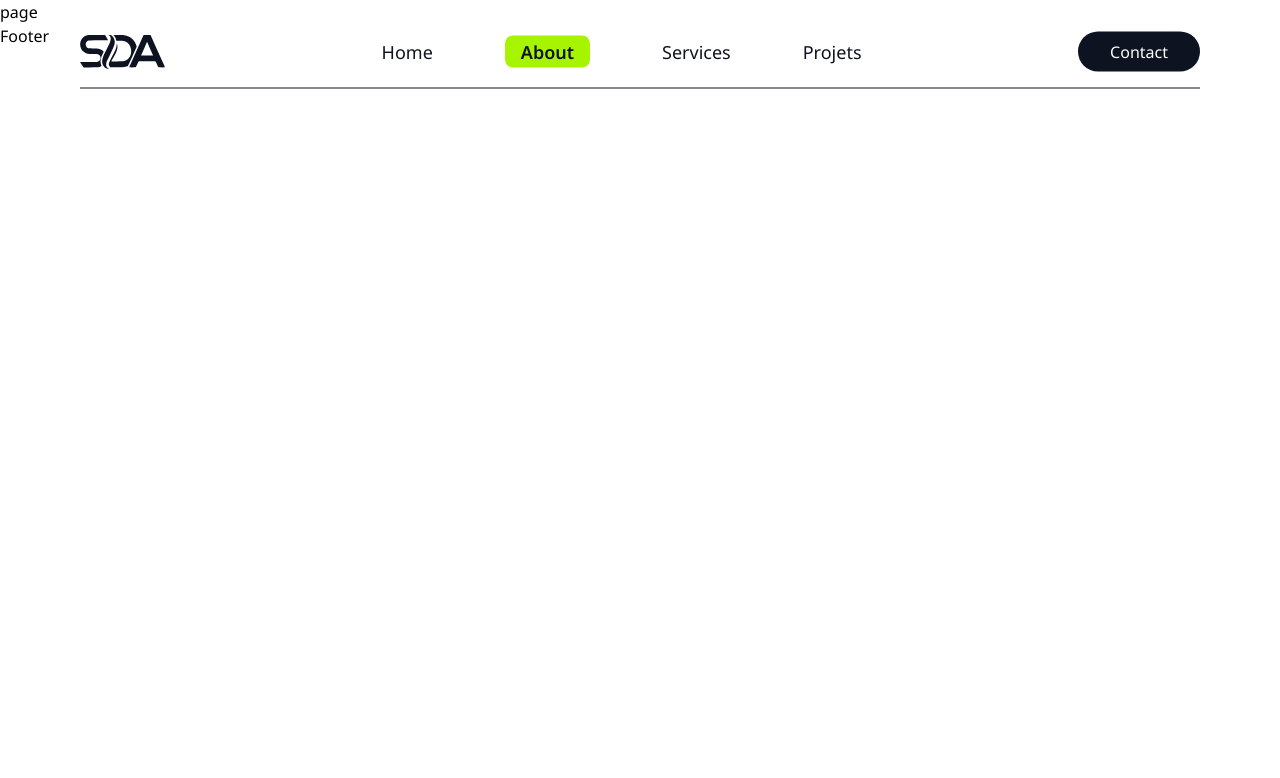
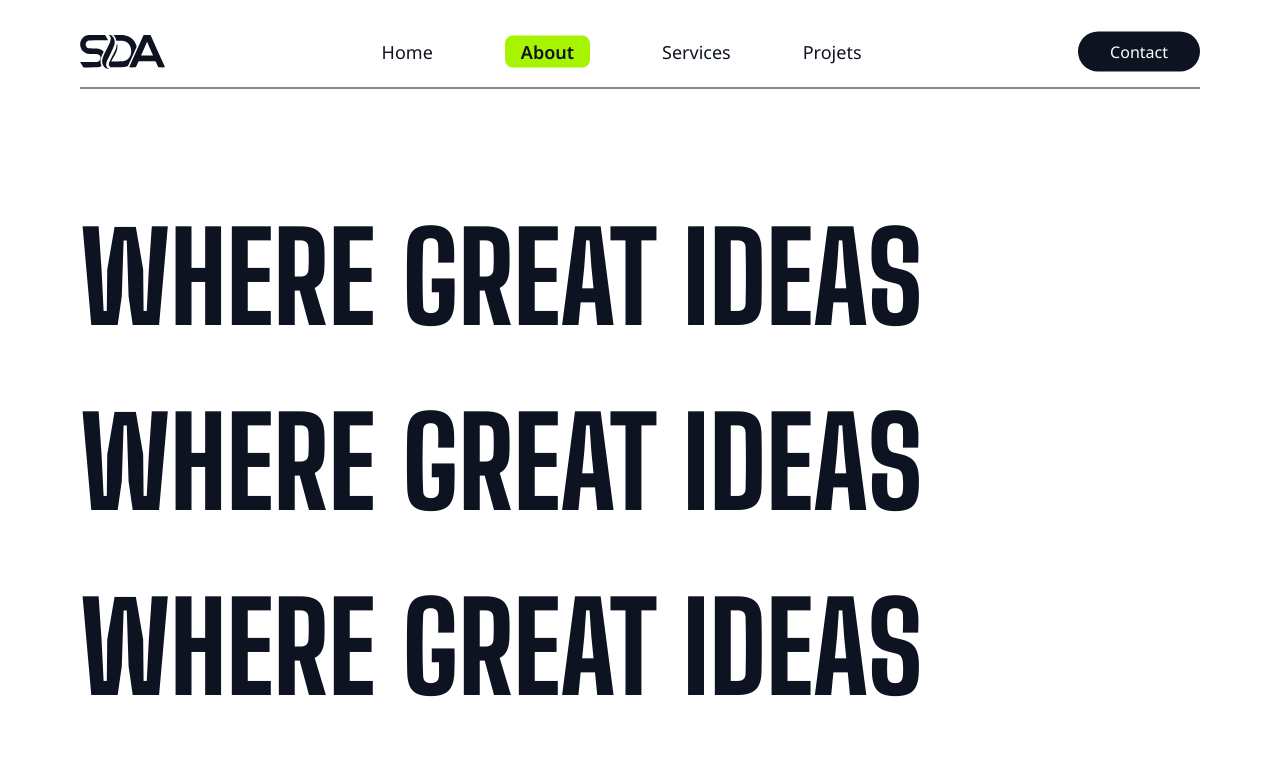
Before and after one commit to TeddyMedjio/scarfacedigitalagency, a Next.js app: page /about in a window 1280 px wide. Shown: the top 778 px of the page. Built offline with nearby package versions, Linux system fonts and the light colour scheme.

Commit message:
navbar good

```diff
--- a/app/about/page.tsx
+++ b/app/about/page.tsx
@@ -5,7 +5,63 @@ export const metadata: Metadata = {
 };
 
 const page = () => {
-  return <div>page</div>;
+  return (
+    <>
+      <div className="max-container padding-container pt-[185px]">
+        <h1 className="text-blu-50 extra-desk font-header">
+          where great ideas
+        </h1>
+        <h1 className="text-blu-50 extra-desk font-header">
+          where great ideas
+        </h1>
+        <h1 className="text-blu-50 extra-desk font-header">
+          where great ideas
+        </h1>
+        <h1 className="text-blu-50 extra-desk font-header">
+          where great ideas
+        </h1>
+        <h1 className="text-blu-50 extra-desk font-header">
+          where great ideas
+        </h1>
+        <h1 className="text-blu-50 extra-desk font-header">
+          where great ideas
+        </h1>
+        <h1 className="text-blu-50 extra-desk font-header">
+          where great ideas
+        </h1>
+        <h1 className="text-blu-50 extra-desk font-header">
+          where great ideas
+        </h1>
+        <h1 className="text-blu-50 extra-desk font-header">
+          where great ideas
+        </h1>
+        <h1 className="text-blu-50 extra-desk font-header">
+          where great ideas
+        </h1>
+        <h1 className="text-blu-50 extra-desk font-header">
+          where great ideas
+        </h1>
+        <h1 className="text-blu-50 extra-desk font-header">
+          where great ideas
+        </h1>
+        <h1 className="text-blu-50 extra-desk font-header">
+          where great ideas
+        </h1>
+        <h1 className="text-blu-50 extra-desk font-header">
+          where great ideas
+        </h1>
+        <h1 className="text-blu-50 extra-tablet font-header">
+          meet great designs
+        </h1>
+        <h1 className="text-blu-50 extra-tablet font-header">
+          meet great designs
+        </h1>
+        <h1 className="text-blu-50 extra-tablet font-header">
+          meet great designs
+        </h1>
+      </div>
+    </>
+  );
 };
 
 export default page;
--- a/components/Navbar.tsx
+++ b/components/Navbar.tsx
@@ -5,12 +5,31 @@ import Image from "next/image";
 import Link from "next/link";
 import { usePathname } from "next/navigation";
 import Dropdown from "./Dropdown";
+import { useState } from "react";
 
 const Navbar = () => {
+  const [navbar, setNavbar] = useState(false);
+
+  const changeBackground = () => {
+    if (window.scrollY >= 185) {
+      setNavbar(true);
+    } else {
+      setNavbar(false);
+    }
+  };
+
+  window.addEventListener("scroll", changeBackground);
+
   const pathname = usePathname();
   return (
-    <nav className="max-container w-full mt-[60px] fixed top-0 left-1/2 transform -translate-x-1/2 -translate-y-1/2 z-50">
-      <div className=" flex items-center justify-between w-full pb-4 padding-container">
+    <nav
+      className={
+        navbar
+          ? " w-full pt-[120px] fixed top-0 left-1/2 transform -translate-x-1/2 -translate-y-1/2 z-50 backdrop-blur-sm bg-white/30 transition-all duration-300 ease-in-out"
+          : "max-container w-full mt-[60px] fixed top-0 left-1/2 transform -translate-x-1/2 -translate-y-1/2 z-50"
+      }
+    >
+      <div className="max-container flex items-center justify-between w-full pb-4 padding-container">
         <Link href="/">
           <Image
             src="/logo.svg"
@@ -47,7 +66,7 @@ const Navbar = () => {
           Contact
         </Link>
       </div>
-      <div className="px-0 lg:px-20 2xl:px-0">
+      <div className="max-container px-0 lg:px-20 2xl:px-0">
         <div className="h-[1px] w-full bg-blu-50 "></div>
       </div>
     </nav>
```
